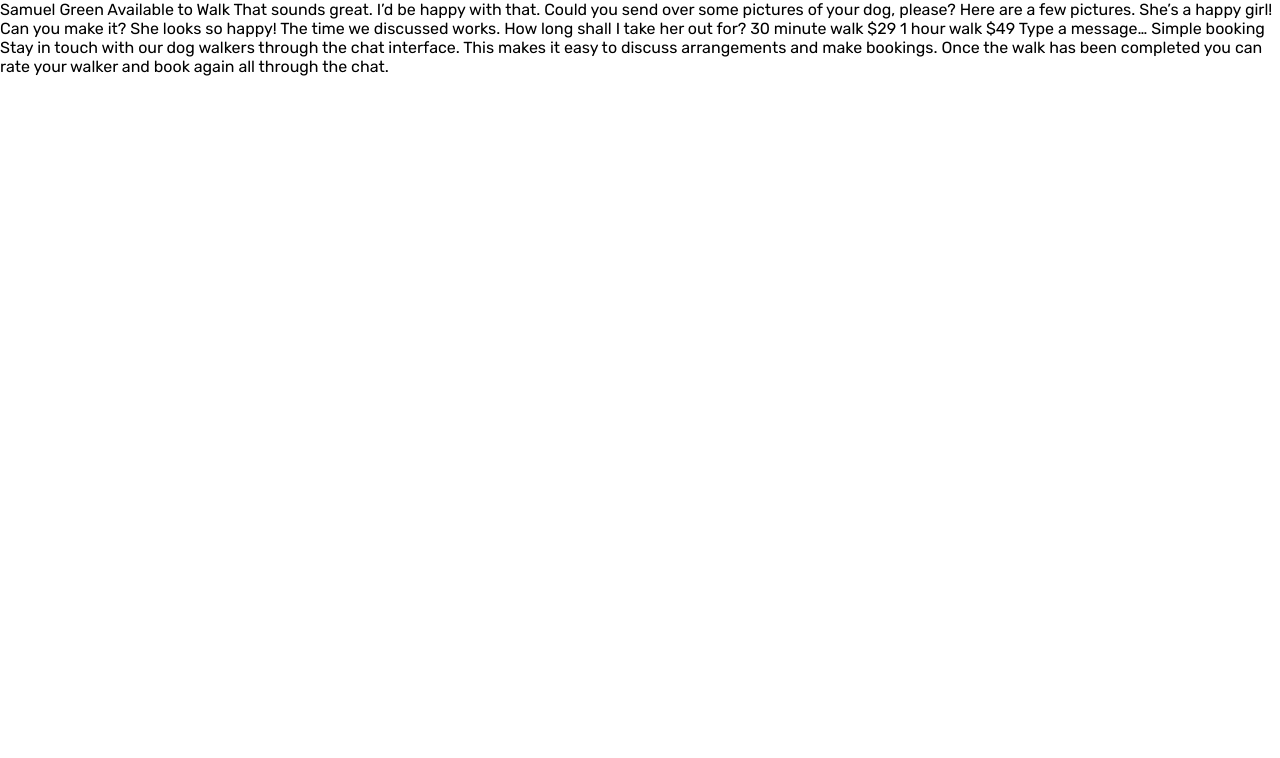
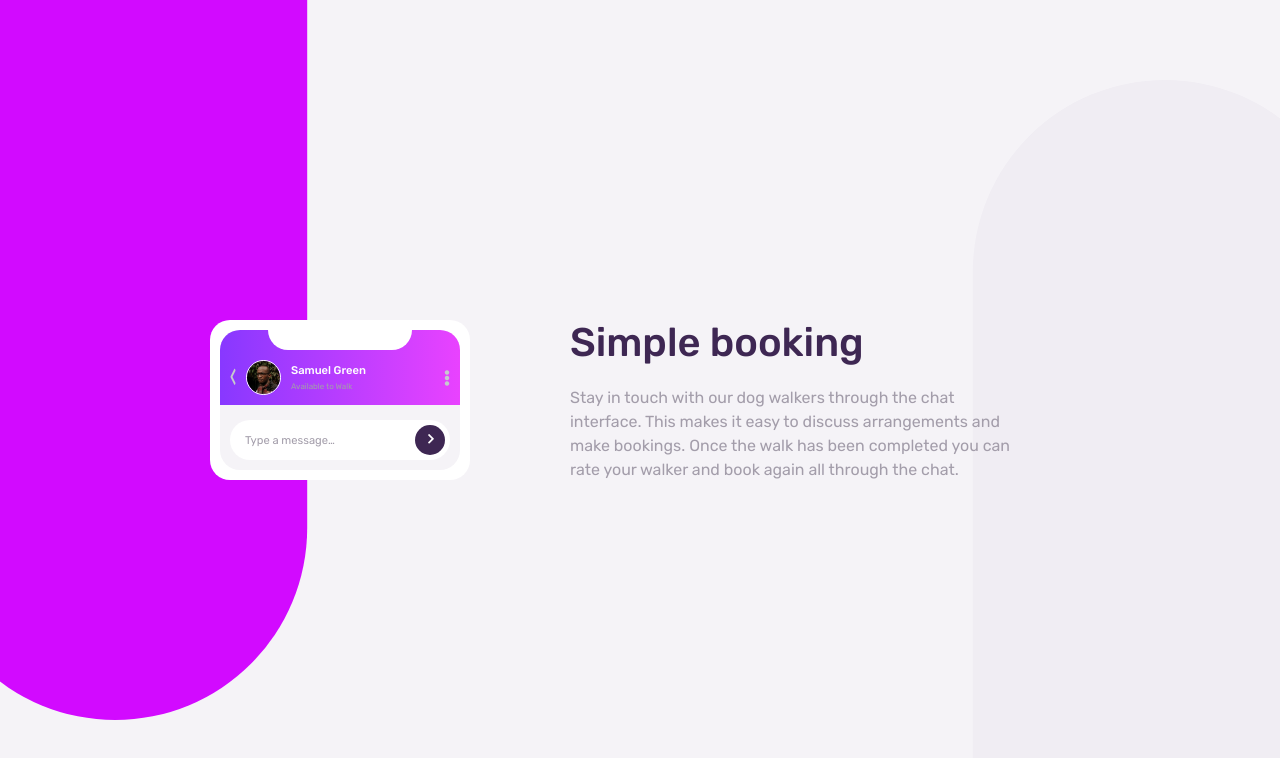
Before and after one commit to krylak123/fn-chat-app-css-illustration, a plain HTML site: page index.html in a window 1280 px wide. Drawn offline with Linux system fonts and the light colour scheme.

Commit message:
created structure of layout and styled without messages area

```diff
--- a/index.html
+++ b/index.html
@@ -6,15 +6,52 @@
   <meta name="viewport" content="width=device-width, initial-scale=1.0">
   <link rel="icon" type="image/png" sizes="32x32" href="./images/favicon-32x32.png">
   <title>Frontend Mentor | Chat app CSS illustration</title>
+  <link rel="stylesheet" href="https://use.fontawesome.com/releases/v5.15.3/css/all.css"
+    integrity="sha384-SZXxX4whJ79/gErwcOYf+zWLeJdY/qpuqC4cAa9rOGUstPomtqpuNWT9wdPEn2fk" crossorigin="anonymous">
   <link rel="stylesheet" href="./css/index.css">
 </head>
 
 <body>
 
-  Samuel Green
-  Available to Walk
+  <main class="main">
 
-  That sounds great. I’d be happy with that.
+    <div class="main__phone phone">
+      <header class="phone__header">
+        <div class="phone__icon-goback-wrap">
+          <span class="phone__phone-icon-goback fas fa-chevron-left"></span>
+        </div>
+        <div class="phone__user-avatar">
+          <img src="./images/avatar.jpg" alt="user avatar" class="phone__user-avatar-img">
+        </div>
+        <div class="phone__user-wrap">
+          <h2 class="phone__user-name">Samuel Green</h2>
+          <p class="phone__user-status">Available to Walk</p>
+        </div>
+        <div class="phone__icon-menu-wrap">
+          <span class="phone__phone-icon-menu fas fa-ellipsis-v"></span>
+        </div>
+      </header>
+      <main class="phone__main"></main>
+      <footer class="phone__footer">
+        <div class="phone__input">
+          <p class="phone__input-placeholder">Type a message…</p>
+          <div class="phone__input-btn">
+            <span class="phone__input-btn-icon fas fa-chevron-right"></span>
+          </div>
+        </div>
+      </footer>
+    </div>
+
+    <div class="main__info info">
+      <h1 class="info__title">Simple booking</h1>
+      <p class="info__text">Stay in touch with our dog walkers through the chat interface. This makes it easy to discuss
+        arrangements and make bookings. Once the walk has been completed you can rate your walker and book again all
+        through the chat.</p>
+    </div>
+
+  </main>
+
+  <!-- That sounds great. I’d be happy with that.
 
   Could you send over some pictures of your dog, please?
 
@@ -28,15 +65,7 @@
   $29
 
   1 hour walk
-  $49
-
-  Type a message…
-
-  Simple booking
-
-  Stay in touch with our dog walkers through the chat interface. This makes it easy to
-  discuss arrangements and make bookings. Once the walk has been completed you can rate
-  your walker and book again all through the chat.
+  $49 -->
 
 </body>
 
--- /dev/null
+++ b/scss/_info.scss
@@ -0,0 +1,28 @@
+.info {
+  text-align: center;
+
+  &__title {
+    margin-bottom: 20px;
+    font-size: 2.5rem;
+    font-weight: 500;
+    color: $color-primary-text-heading-main;
+  }
+
+  &__text {
+    margin: 0 auto;
+    width: 80%;
+    max-width: 500px;
+    line-height: 150%;
+    color: $color-primary-text-paragraph;
+  }
+
+  @media screen and (min-width: 1024px) {
+    text-align: left;
+    margin-left: 100px;
+
+    &__text {
+      margin: 0;
+      width: 90%;
+    }
+  }
+}
--- /dev/null
+++ b/scss/_main.scss
@@ -0,0 +1,64 @@
+.main {
+  position: relative;
+  display: flex;
+  flex-direction: column;
+  height: 100%;
+  min-height: 100vh;
+  overflow: hidden;
+
+  &::before {
+    content: '';
+    position: absolute;
+    top: 0;
+    left: 0;
+    width: 100%;
+    height: 50%;
+    border-radius: 0 0 200px 200px;
+    background-color: darken(
+      $color: $color-secondary-outline-btn,
+      $amount: 20%
+    );
+    transform: translateX(-50%);
+    z-index: -1;
+  }
+
+  &::after {
+    content: '';
+    position: absolute;
+    bottom: 0;
+    right: 0;
+    width: 100%;
+    height: 50%;
+    border-radius: 200px 200px 0 0;
+    background-color: darken(
+      $color: $color-secondary-background-app,
+      $amount: 2%
+    );
+    transform: translateX(50%);
+    z-index: -1;
+  }
+
+  @media screen and (min-width: 1024px) {
+    flex-direction: row;
+    justify-content: center;
+    align-items: center;
+
+    &::before {
+      width: 30%;
+      height: 90%;
+      border-radius: 0 0 400px 400px;
+      transform: translateX(-20%);
+    }
+
+    &::after {
+      width: 30%;
+      height: 90%;
+      border-radius: 400px 400px 0 0;
+      transform: translateX(20%);
+    }
+
+    &__info {
+      flex-basis: 500px;
+    }
+  }
+}
--- /dev/null
+++ b/scss/_phone.scss
@@ -0,0 +1,129 @@
+.phone {
+  margin: 60px auto;
+  padding: 10px;
+  width: 260px;
+  background-color: $color-secondary-white;
+  border-radius: 20px;
+
+  //HEADER STYLES
+
+  &__header {
+    position: relative;
+    display: flex;
+    padding: 30px 10px 10px;
+    background: linear-gradient(
+      90deg,
+      $color-gradient-violet,
+      $color-gradient-magenta
+    );
+    border-radius: 20px 20px 0 0;
+    &::before {
+      content: '';
+      position: absolute;
+      top: 0;
+      left: 50%;
+      width: 60%;
+      height: 20px;
+      background-color: $color-secondary-white;
+      border-radius: 0 0 20px 20px;
+      transform: translateX(-50%);
+    }
+  }
+
+  &__icon-goback-wrap,
+  &__icon-menu-wrap {
+    display: flex;
+    align-items: center;
+  }
+
+  &__phone-icon-goback,
+  &__phone-icon-menu {
+    color: $color-primary-text-placeholder;
+  }
+
+  &__phone-icon-goback {
+    font-size: 0.6rem;
+    transform: scaleY(2);
+  }
+
+  &__user-avatar {
+    margin: 0 10px;
+    width: 35px;
+    height: 35px;
+    border-radius: 50%;
+    border: 1px solid $color-secondary-white;
+    overflow: hidden;
+  }
+
+  &__user-avatar-img {
+    width: 100%;
+    height: 100%;
+  }
+
+  &__user-wrap {
+    display: flex;
+    flex-direction: column;
+    justify-content: space-evenly;
+  }
+
+  &__user-name {
+    font-size: 0.7rem;
+    font-weight: 500;
+    color: $color-secondary-white;
+  }
+
+  &__user-status {
+    font-size: 0.5rem;
+    color: $color-primary-text-paragraph;
+  }
+
+  &__icon-menu-wrap {
+    margin: 0 0 0 auto;
+  }
+
+  //MESSAGE AREA STYLES
+
+  //FOOTER STYLES
+
+  &__footer {
+    padding: 15px 10px 10px;
+    background-color: $color-secondary-background-app;
+    border-radius: 0 0 20px 20px;
+  }
+
+  &__input {
+    display: flex;
+    padding: 5px 5px 5px 15px;
+    color: $color-primary-text-paragraph;
+    background-color: $color-secondary-white;
+    border-radius: 50px;
+  }
+
+  &__input-placeholder {
+    flex-grow: 1;
+    display: flex;
+    align-items: center;
+    font-size: 0.7rem;
+  }
+
+  &__input-btn {
+    position: relative;
+    width: 30px;
+    height: 30px;
+    background-color: $color-secondary-background-btn;
+    border-radius: 50%;
+  }
+
+  &__input-btn-icon {
+    position: absolute;
+    top: 50%;
+    left: 50%;
+    font-size: 0.7rem;
+    color: $color-secondary-white;
+    transform: translate(-35%, -59%);
+  }
+
+  @media screen and (min-width: 1024px) {
+    margin: 0;
+  }
+}
--- a/scss/config/_base.scss
+++ b/scss/config/_base.scss
@@ -1,10 +1,17 @@
-*, *::before , *::after {
-    margin: 0;
-    padding: 0;
-    box-sizing: border-box;
+*,
+*::before,
+*::after {
+  margin: 0;
+  padding: 0;
+  box-sizing: border-box;
 }
 
 html {
-    font-family: $font-family-default;
-    font-size: $font-size-default;
+  font-family: $font-family-default;
+  font-size: $font-size-default;
 }
+
+body {
+  min-height: 100vh;
+  background-color: $color-secondary-background-app;
+}
--- a/scss/config/_variables.scss
+++ b/scss/config/_variables.scss
@@ -8,7 +8,7 @@ $color-primary-text-chat-right: hsl(271, 15%, 43%);
 $color-primary-text-placeholder: hsl(206, 6%, 79%);
 $color-primary-text-paragraph: hsl(270, 7%, 64%);
 
-$color-gradient-magenta:hsl(293, 100%, 63%);
+$color-gradient-magenta: hsl(293, 100%, 63%);
 $color-gradient-violet: hsl(264, 100%, 61%);
 
 $color-secondary-white: hsl(0, 0%, 100%);
--- a/scss/index.scss
+++ b/scss/index.scss
@@ -2,3 +2,7 @@
 
 @import './config/variables';
 @import './config/base';
+
+@import './main';
+@import './phone';
+@import './info';
```
Also changed, not shown: css/index.css, 1 other file.
